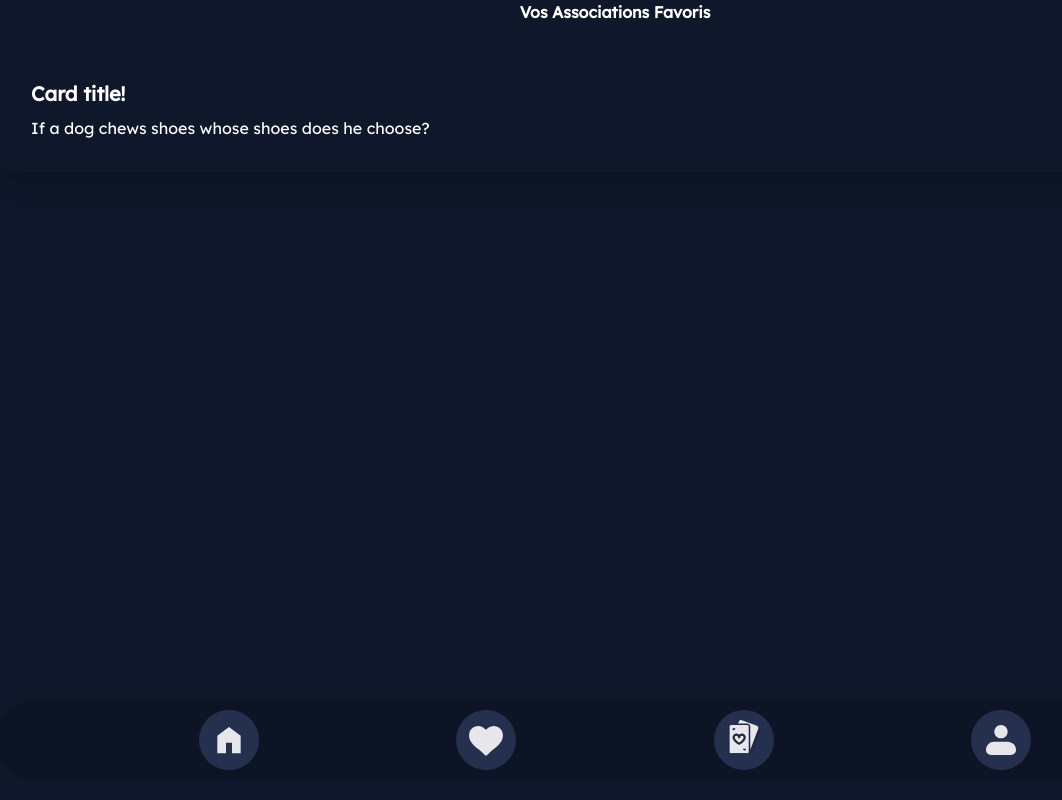
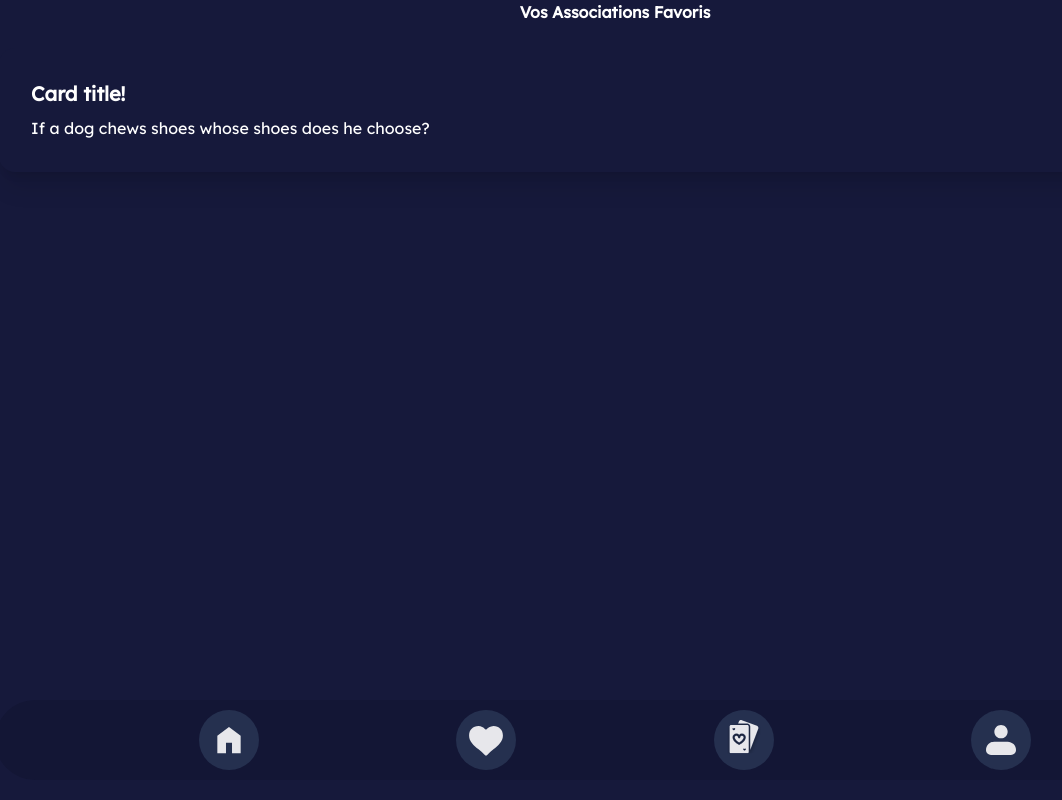
Before and after one commit to kangmartin/Handshake, a React (Vite) app: page / in a window 1280 px wide. Shown: the whole page, without its empty margins (25-1087 px from the left). Built offline with nearby package versions, Linux system fonts and the light colour scheme.

Commit message:
Usage of own custom theme based on figma mockup

```diff
--- a/index.html
+++ b/index.html
@@ -1,5 +1,5 @@
 <!doctype html>
-<html lang="en">
+<html lang="en" data-theme="mytheme">
   <head>
     <meta charset="UTF-8" />
     <link rel="icon" type="image/svg+xml" href="/logo-handshake-pink.svg" />
--- a/tailwind.config.js
+++ b/tailwind.config.js
@@ -10,6 +10,31 @@ export default {
   },
   plugins: [require("daisyui")],
   daisyui: {
-    themes: ["night", "light"],
+    themes: [
+        "night",
+      "light",
+      {
+        mytheme: {
+
+          "primary": "#0073E6",
+
+          "secondary": "#25304F",
+
+          "accent": "#f89900",
+
+          "neutral": "#101228",
+
+          "base-100": "#16193B",
+
+          "info": "#006bee",
+
+          "success": "#00ff6f",
+
+          "warning": "#ae6f00",
+
+          "error": "#ec4760",
+        },
+      },
+    ],
   },
 }
```
